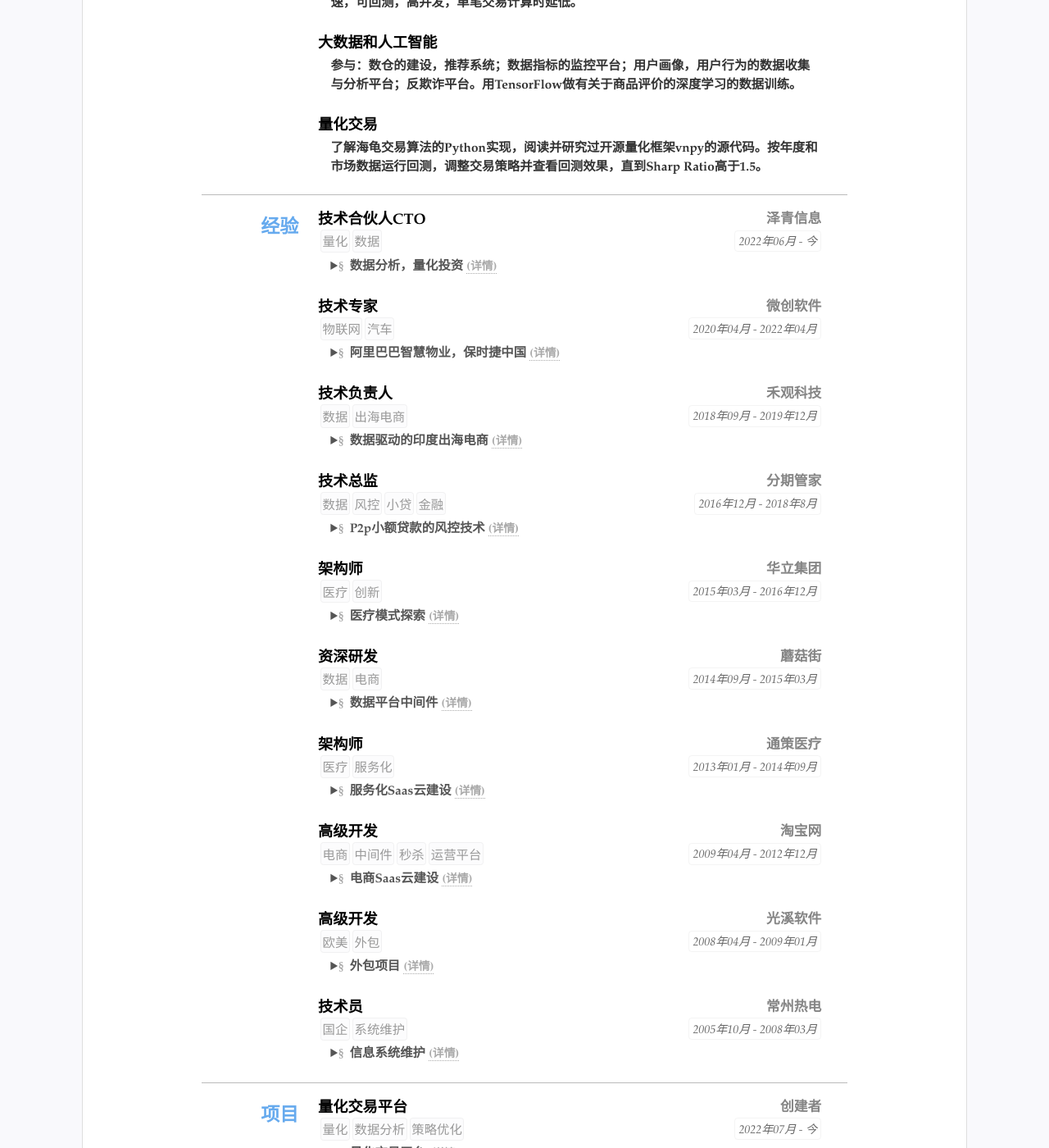
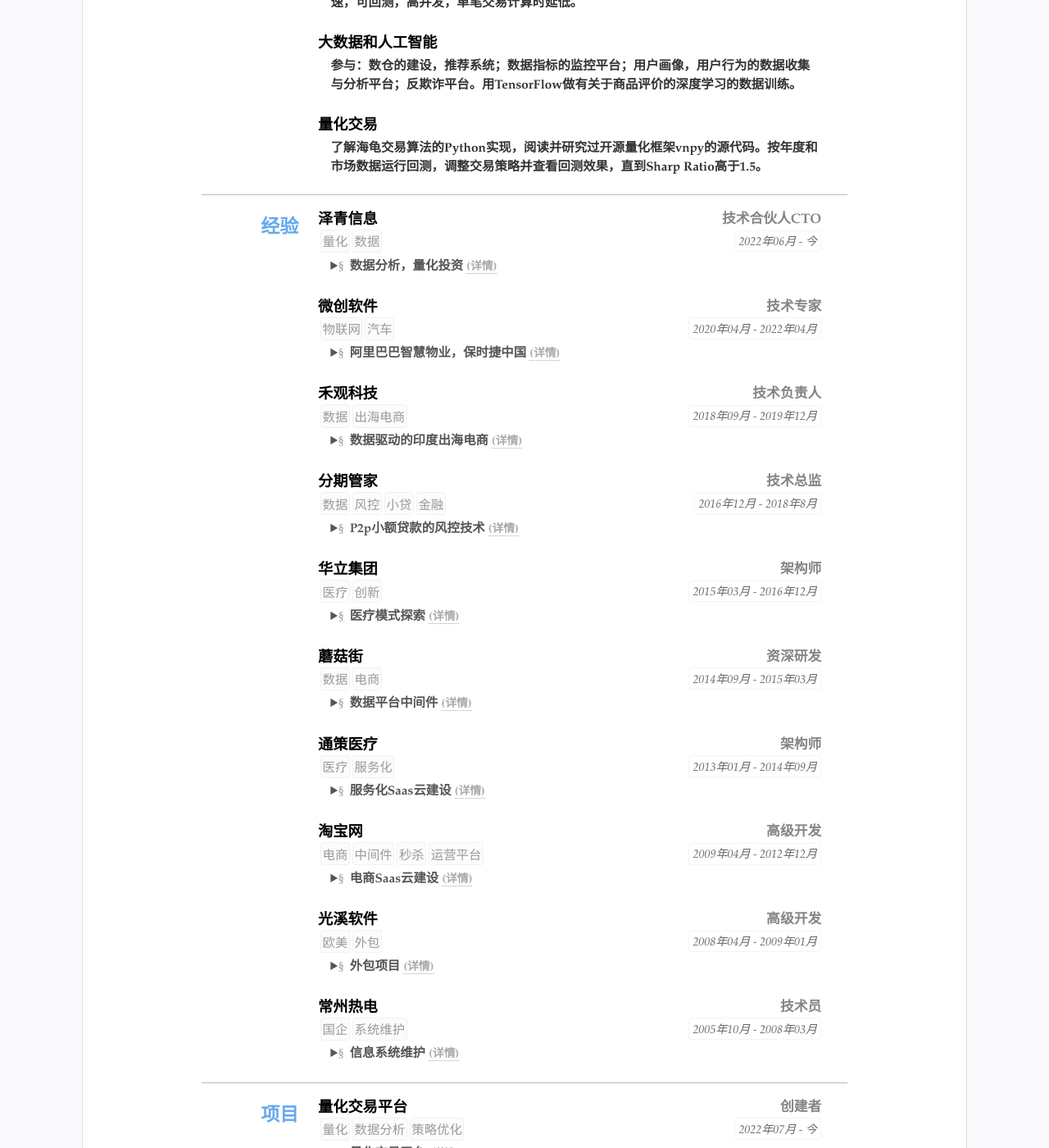
Before and after one commit to kennykong/resume, a Jekyll site: the page built from index.html, in a window 1280 px wide and 1400 px high, scrolled down 1281 px. Shown: the whole window at 82% size. Built offline with Jekyll 4.4.1, drawn with Linux system fonts in a browser that asks for light colours.

```diff
--- a/_data/resume.yml
+++ b/_data/resume.yml
@@ -88,8 +88,8 @@ main: #简历主要内容，
 - type: experience
   name: 经验
   content:
-  - title: 技术合伙人CTO
-    sub: 泽青信息
+  - title: 泽青信息
+    sub: 技术合伙人CTO
     duration: "2022年06月 - 今"
     tags:
     - 量化
@@ -99,8 +99,8 @@ main: #简历主要内容，
     # open: open
     #可以设置open默认展开
 
-  - title: 技术专家
-    sub: 微创软件
+  - title: 微创软件
+    sub: 技术专家
     duration: "2020年04月 - 2022年04月"
     tags:
     - 物联网
@@ -111,8 +111,8 @@ main: #简历主要内容，
     #open: open
     #可以设置open默认展开
 
-  - title: 技术负责人
-    sub: 禾观科技
+  - title: 禾观科技
+    sub: 技术负责人
     duration: "2018年09月 - 2019年12月"
     tags:
     - 数据
@@ -120,8 +120,8 @@ main: #简历主要内容，
     summary: 数据驱动的印度出海电商
     detail: 待完善。。。
 
-  - title: 技术总监
-    sub: 分期管家
+  - title: 分期管家
+    sub: 技术总监
     duration: "2016年12月 - 2018年8月"
     tags:
       - 数据
@@ -131,8 +131,8 @@ main: #简历主要内容，
     summary: P2p小额贷款的风控技术
     detail: 待完善。。。
 
-  - title: 架构师
-    sub: 华立集团
+  - title: 华立集团
+    sub: 架构师
     duration: "2015年03月 - 2016年12月"
     tags:
       - 医疗
@@ -140,8 +140,8 @@ main: #简历主要内容，
     summary: 医疗模式探索
     detail: 待完善。。。
 
-  - title: 资深研发
-    sub: 蘑菇街
+  - title: 蘑菇街
+    sub: 资深研发
     duration: "2014年09月 - 2015年03月"
     tags:
       - 数据
@@ -149,8 +149,8 @@ main: #简历主要内容，
     summary: 数据平台中间件
     detail: 待完善。。。
 
-  - title: 架构师
-    sub: 通策医疗
+  - title: 通策医疗
+    sub: 架构师
     duration: "2013年01月 - 2014年09月"
     tags:
       - 医疗
@@ -158,8 +158,8 @@ main: #简历主要内容，
     summary: 服务化Saas云建设
     detail: 待完善。。。
 
-  - title: 高级开发
-    sub: 淘宝网
+  - title: 淘宝网
+    sub: 高级开发
     duration: "2009年04月 - 2012年12月"
     tags:
       - 电商
@@ -169,8 +169,8 @@ main: #简历主要内容，
     summary: 电商Saas云建设
     detail: 待完善。。。
 
-  - title: 高级开发
-    sub: 光溪软件
+  - title: 光溪软件
+    sub: 高级开发
     duration: "2008年04月 - 2009年01月"
     tags:
       - 欧美
@@ -178,8 +178,8 @@ main: #简历主要内容，
     summary: 外包项目
     detail: 待完善。。。
 
-  - title: 技术员
-    sub: 常州热电
+  - title: 常州热电
+    sub: 技术员
     duration: "2005年10月 - 2008年03月"
     tags:
       - 国企
```
